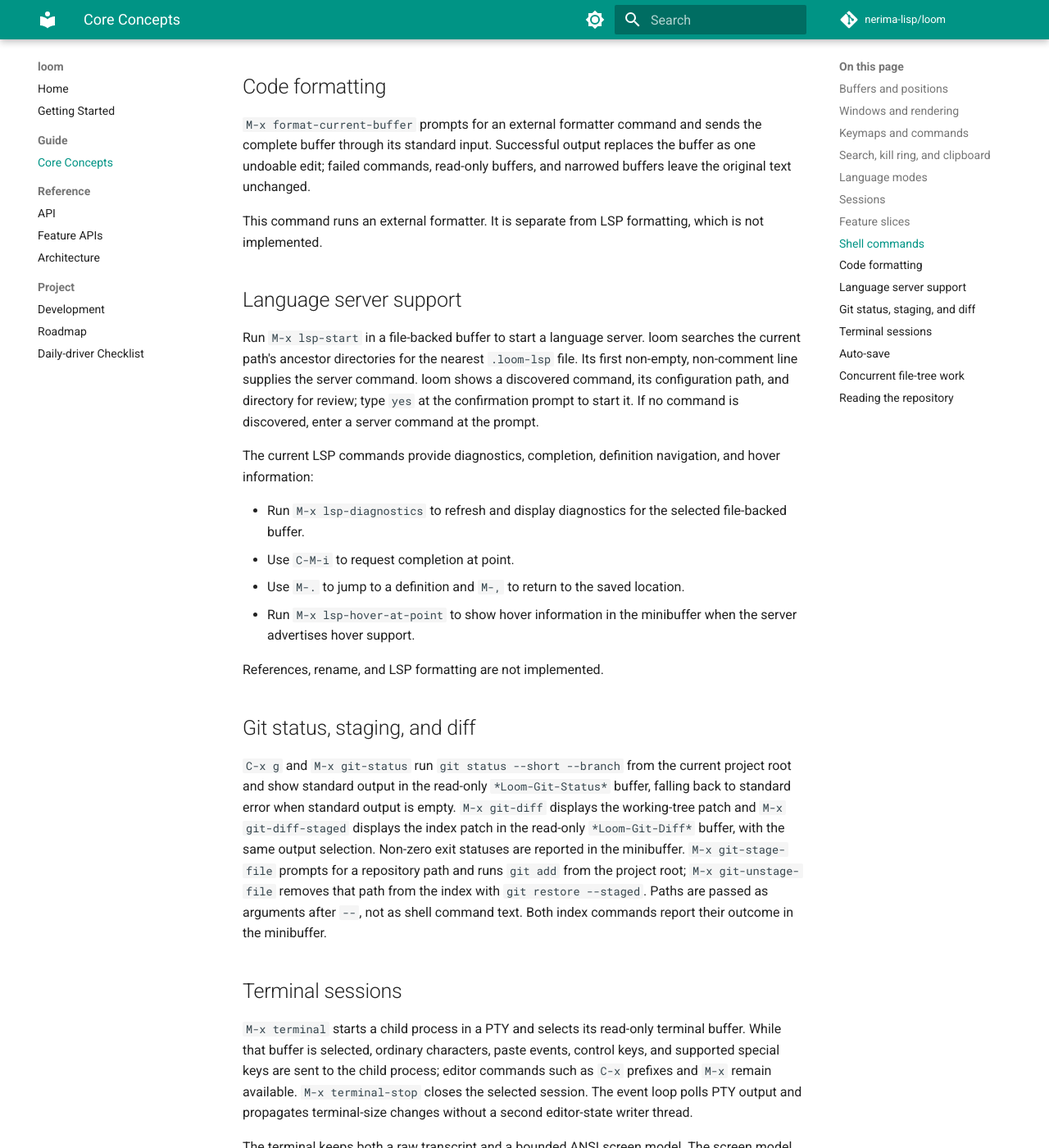
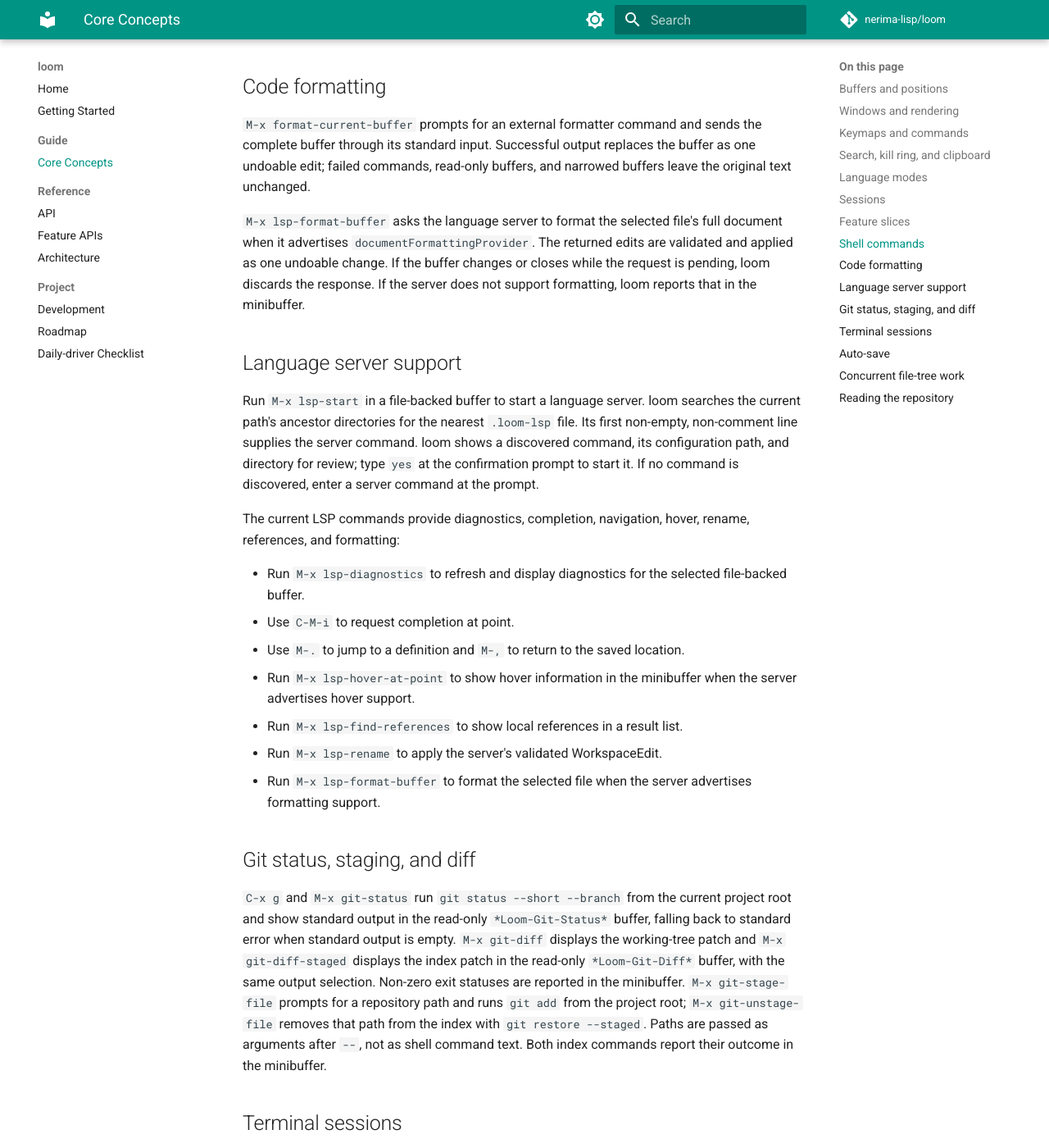
Before and after one commit to nerima-lisp/loom, an MkDocs documentation site: the page built from docs/src/guide/core-concepts.md, in a window 1280 px wide and 1400 px high, scrolled down 2194 px. Shown: the whole window at 82% size. Built offline with MkDocs 1.6.1 and Material for MkDocs 9.7.7, drawn with Linux system fonts in a browser that asks for light colours; comment, search, counter and statistics services are not loaded.

Commit message:
feat(lsp): add document formatting

```diff
--- a/docs/src/guide/core-concepts.md
+++ b/docs/src/guide/core-concepts.md
@@ -97,8 +97,11 @@
 the buffer as one undoable edit; failed commands, read-only buffers, and
 narrowed buffers leave the original text unchanged.
 
-This command runs an external formatter. It is separate from LSP formatting,
-which is not implemented.
+`M-x lsp-format-buffer` asks the language server to format the selected file's
+full document when it advertises `documentFormattingProvider`. The returned
+edits are validated and applied as one undoable change. If the buffer changes or
+closes while the request is pending, loom discards the response. If the server
+does not support formatting, loom reports that in the minibuffer.
 
 ## Language server support
 
@@ -109,8 +112,8 @@
 type `yes` at the confirmation prompt to start it. If no command is discovered,
 enter a server command at the prompt.
 
-The current LSP commands provide diagnostics, completion, definition
-navigation, and hover information:
+The current LSP commands provide diagnostics, completion, navigation, hover,
+rename, references, and formatting:
 
 - Run `M-x lsp-diagnostics` to refresh and display diagnostics for the selected
   file-backed buffer.
@@ -118,8 +121,10 @@
 - Use `M-.` to jump to a definition and `M-,` to return to the saved location.
 - Run `M-x lsp-hover-at-point` to show hover information in the minibuffer when
   the server advertises hover support.
-
-References, rename, and LSP formatting are not implemented.
+- Run `M-x lsp-find-references` to show local references in a result list.
+- Run `M-x lsp-rename` to apply the server's validated WorkspaceEdit.
+- Run `M-x lsp-format-buffer` to format the selected file when the server
+  advertises formatting support.
 
 ## Git status, staging, and diff
 
```
Also changed, not shown: docs/src/reference/api/features.md (+22 -2 lines), 11 other files.
